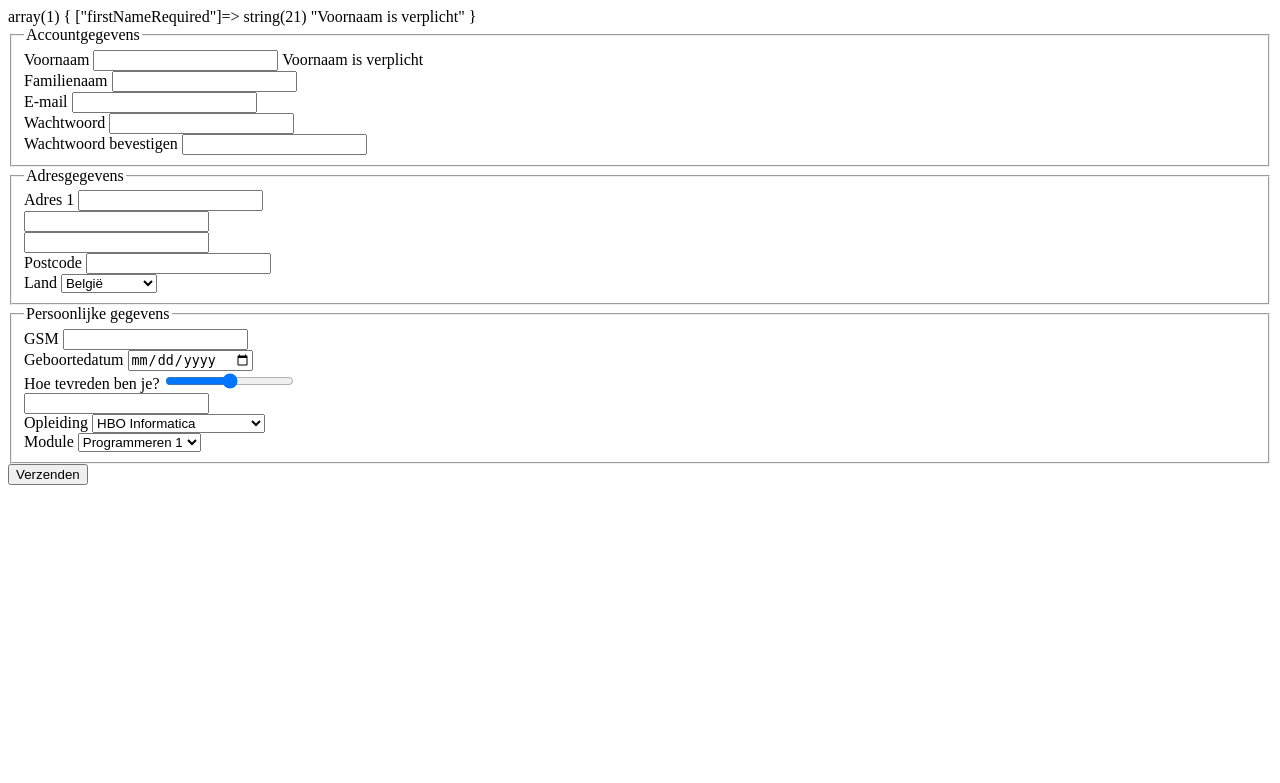
After one commit to nudle43778/laravelphp, a PHP site: page /les4/registerRefactored1.php in a window 1280 px wide. The commit adds this page. Shown: the top 783 px of the page. Run offline with PHP 8.4, Linux system fonts and the light colour scheme; data that the repository does not hold is empty; some libraries are stand-ins or nearby versions.

Commit message:
les4 final

```diff
--- /dev/null
+++ b/les4/registerRefactored1.php
@@ -0,0 +1,139 @@
+<?php
+    // var_dump($_POST);
+    $modelState = array();
+
+    function required($key, $name, &$modelStatePassThrough) {
+       $data = stripslashes($_POST[$key]);
+        $data = htmlspecialchars($data);
+        $data = trim($data);
+        if (empty($data)) {
+           $modelStatePassThrough["{$key}Required"] = "$name is verplicht";
+       } else {
+            // doe er iets mee, bv opslaan in database
+        }
+        $key = 'plopperdeplop';
+        return $data;
+    }
+
+    $firstName = required('firstName', 'Voornaam', $modelState);
+    $modelStateEenAnder = array();
+    $lastName = required('lastName', 'Familienaam', $modelStateEenAnder);
+
+        var_dump($modelState);
+             //var_dump($key);
+
+?>
+<!DOCTYPE html>
+<html lang="en">
+<head>
+    <meta charset="UTF-8">
+    <meta name="viewport" content="width=device-width, initial-scale=1.0">
+    <meta http-equiv="X-UA-Compatible" content="ie=edge">
+    <title>Register</title>
+</head>
+<body>
+    <!-- form>(fieldset>(legend+div.class>label[for=]+input#[name=]+span.error)*5)*3 -->
+    <form method="post" action="<?php echo htmlspecialchars($_SERVER["PHP_SELF"]);?>">
+        <fieldset>
+            <legend>Accountgegevens</legend>
+            <div class>
+                <label for="firstName">Voornaam</label>
+                <input type="text" id="firstName" name="firstName" value="<?php echo isset($_POST['firstName']) ? $_POST['firstName'] : '' ;?>">
+                <span class="error"><?php echo $modelState["firstNameRequired"]; ?></span>
+            </div>
+            <div class>
+                <label for="LastName">Familienaam</label>
+                <input type="text" id="LastName" name="lastName">
+                <span class="error"><?php echo $modelState["lastNameRequired"] ?></span>
+            </div>
+            <div class>
+                <label for="Email">E-mail</label>
+                <input type="text" id="Email" name="Email">
+                <span class="error"><?php echo $modelState["emailRequired"] ?></span>
+                <span class="error"><?php echo $modelState["emailValid"] ?></span>
+            </div>
+            <div class>
+                <label for="password">Wachtwoord</label>
+                <input type="text" id="password" name="password">
+                <span class="error"><?php echo $modelState["passwordRequired"] ?></span>
+               <span class="error"><?php echo $modelState["passwordValid"] ?></span>
+            </div>
+             <div class>
+                <label for="passwordConfirm">Wachtwoord bevestigen</label>
+                <input type="text" id="passwordConfirm" name="passwordConfirm">
+                <span class="error"><?php echo $modelState["passwordRequired"] ?></span>
+             <span class="error"><?php echo $modelState["passwordValid"] ?></span>
+              </div>
+        </fieldset>
+        <fieldset>
+            <legend>Adresgegevens</legend>
+            <div class>
+                <label for="address1">Adres 1</label>
+                <input type="text" id="address1" name="address1">
+             <span class="error"><?php echo $modelState["address1Required"] ?></span>
+            </div>
+            <div class>
+                <label for="address2"></label>
+                <input type="text" id="address2" name="address2">
+            </div>
+            <div class>
+                <label for="city"></label>
+                <input type="text" id="city" name="city">
+             <span class="error"><?php echo $modelState["cityRequired"] ?></span>
+            </div>
+            <div class>
+                <label for="PostalCode">Postcode</label>
+                <input type="text" id="PostalCode" name="PostalCode">
+              <span class="error"><?php echo $modelState["postalCodeRequired"] ?></span>
+           </div>
+            <div class>
+                <label for="Country">Land</label>
+                <select id="Country" name="Country">
+                    <option value="Be">België</option>
+                    <option value="Nl">Nederland</option>
+                    <option value="Tr">Turkije</option>
+                    <option value="Mg">Madagascar</option>
+                </select>
+              <span class="error"><?php echo $modelState["countryRequired"] ?></span>
+            </div>
+        </fieldset>
+        <fieldset>
+            <legend>Persoonlijke gegevens</legend>
+            <div class>
+                <label for="mobile">GSM</label>
+                <input type="text" id="mobile" name="mobile">
+             </div>
+            <div class>
+                <label for="birthday">Geboortedatum</label>
+                <input type="date" id="birthday" name="birthday">
+             </div>
+            <div class>
+                <label for="satisfied">Hoe tevreden ben je?</label>
+                <input type="range" id="satisfied" name="satisfied">
+              </div>
+            <div class>
+                <label for=""></label>
+                <input type="text" id="" name="">
+                <span class="error"></span>
+            </div>
+            <div class>
+                <label for="">Opleiding</label>
+                <select id="Country" name="Country">
+                    <option value="hboi">HBO Informatica</option>
+                    <option value="hbob">HBO Boekhouden</option>
+                    <option value="hbow">HBO Winkelmanagement</option>
+                 </select>
+            </div>
+            <div class>
+                <label for="">Module</label>
+                <select id="Country" name="Country">
+                    <option value="A5">Programmeren 1</option>
+                    <option value="A6">Programmeren 2</option>
+                    <option value="B2">Programmeren 3</option>
+                 </select>
+            </div>
+        </fieldset>
+        <button type="submit" value="register" name="action">Verzenden</button>
+    </form>
+</body>
+</html>
--- a/phpinfo.php
+++ b/phpinfo.php
@@ -6,4 +6,4 @@
  * Time: 11:43
  */
 phpinfo();
-nvondovn
+nvondovn ?>
```
Also changed, not shown: les4/register.php (added, +150 -0 lines).
